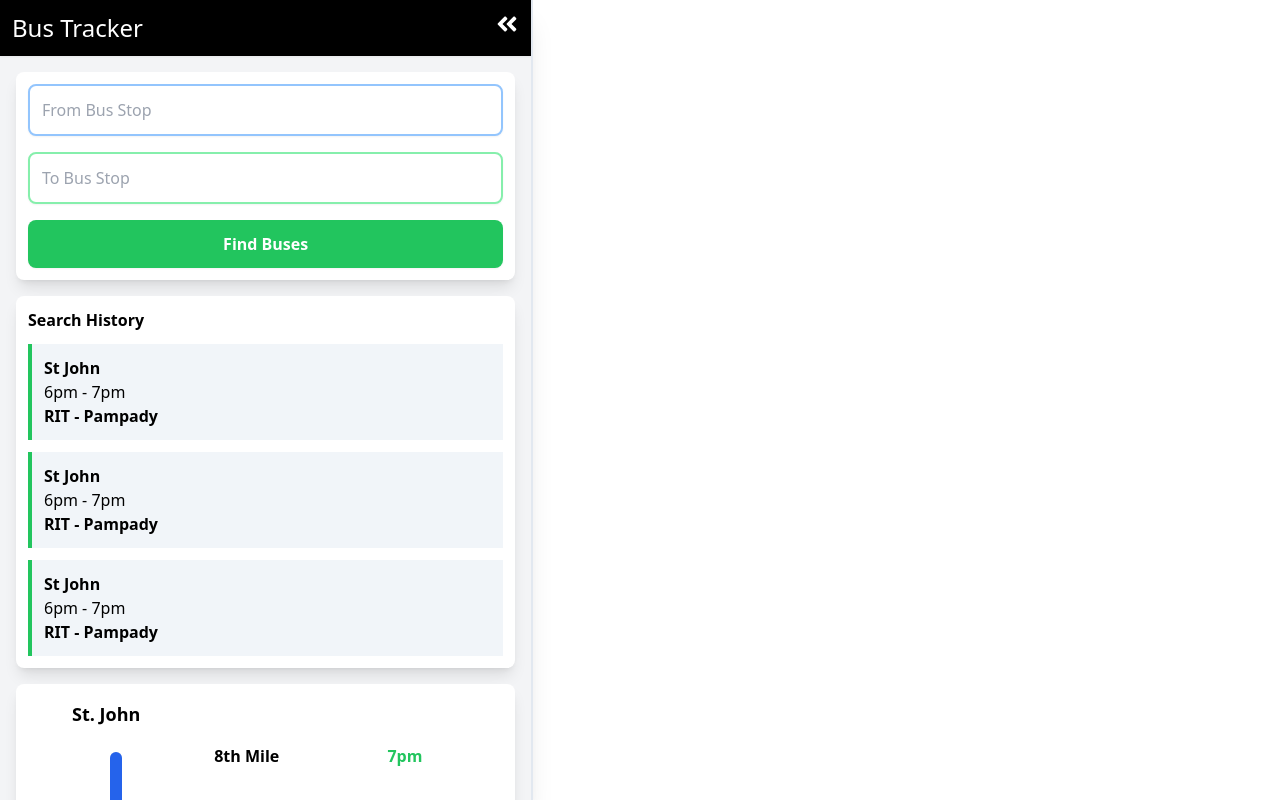
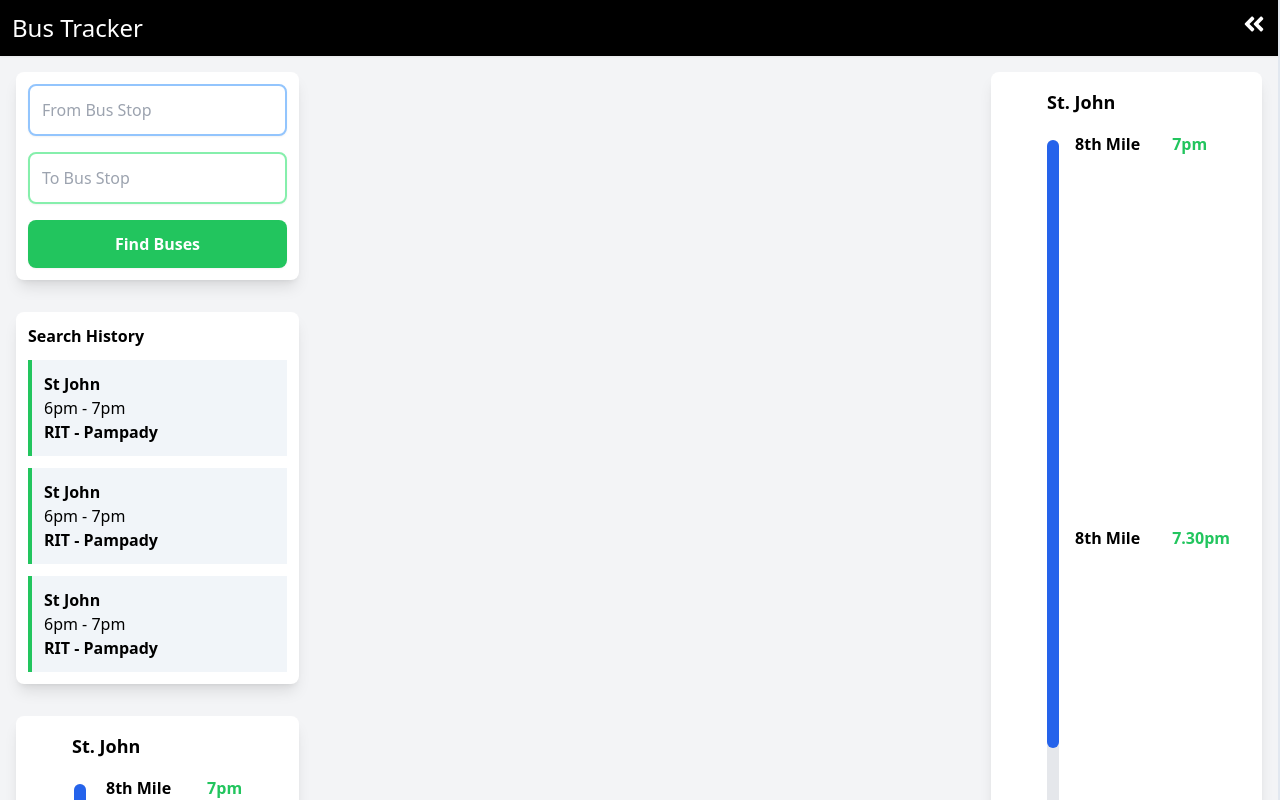
Before and after one commit to Ayush2020012016/BusTracker, a React (Create React App) app in the folder react-bus-tracker/: page /BusTracker/busroute in a window 1280 px wide. Built offline with nearby package versions, Linux system fonts and the light colour scheme; no server answers.

Commit message:
UI change to grid view

```diff
--- a/react-bus-tracker/src/Components/History.js
+++ b/react-bus-tracker/src/Components/History.js
@@ -3,7 +3,7 @@ import BusViewItem from './BusViewItem'
 
 const History = () => {
   return (
-    <div className="p-3 shadow-lg m-4 rounded-lg bg-white">
+    <div className="p-3 m-4 shadow-lg rounded-lg bg-white">
         <p className="font-semibold">Search History</p>
         <BusViewItem name="St John" time="6pm - 7pm" dest="RIT - Pampady"/>
         <BusViewItem name="St John" time="6pm - 7pm" dest="RIT - Pampady"/>
--- a/react-bus-tracker/src/Components/NavPane.js
+++ b/react-bus-tracker/src/Components/NavPane.js
@@ -8,24 +8,22 @@ import BusRoute from "./BusRoute";
 import { BrowserRouter, Routes, Route } from "react-router-dom";
 
 const NavPane = () => {
-
-
   const [toggleBusView, setToggleBusView] = useState(false);
   // const [toggleArrow, setToggleArrow] = useState(false)
 
   return (
     <BrowserRouter>
-      <div className="h-screen w-5/12 border-r-2 border-slate-200 shadow-xl bg-gray-100 overflow-y-auto">
+      <div className="h-screen border-r-2 border-slate-200 shadow-xl bg-gray-100 overflow-y-auto">
         <NavBar
           show={toggleBusView}
           goBack={() => setToggleBusView(!toggleBusView)}
         />
+        <div className="flex justify-between">
+          <div className="flex flex-col">
             {toggleBusView ? (
               ""
             ) : (
-          <SearchBus
-            onClick={() => setToggleBusView(!toggleBusView)}
-          />
+              <SearchBus onClick={() => setToggleBusView(!toggleBusView)} />
             )}
             {toggleBusView ? <BusView /> : ""}
             {toggleBusView ? "" : <History />}
@@ -33,6 +31,9 @@ const NavPane = () => {
             <Route path="BusTracker/busroute" element={<BusRoute />} />
           </Routes>
           </div>
+            <BusRoute />
+        </div>
+      </div>
     </BrowserRouter>
   );
 };
--- a/react-bus-tracker/src/Components/SearchBus.js
+++ b/react-bus-tracker/src/Components/SearchBus.js
@@ -38,7 +38,7 @@ const SearchBus = ({ onClick }) => {
 
   return (
     <div>
-      <div className="grid gap-4 p-3 bg-white m-4 rounded-lg shadow-lg">
+      <div className="grid gap-4 p-3 m-4 bg-white rounded-lg shadow-lg">
         <input
           input="text"
           placeholder="From Bus Stop"
```
Lines whose indentation alone changed are shown as unchanged.
